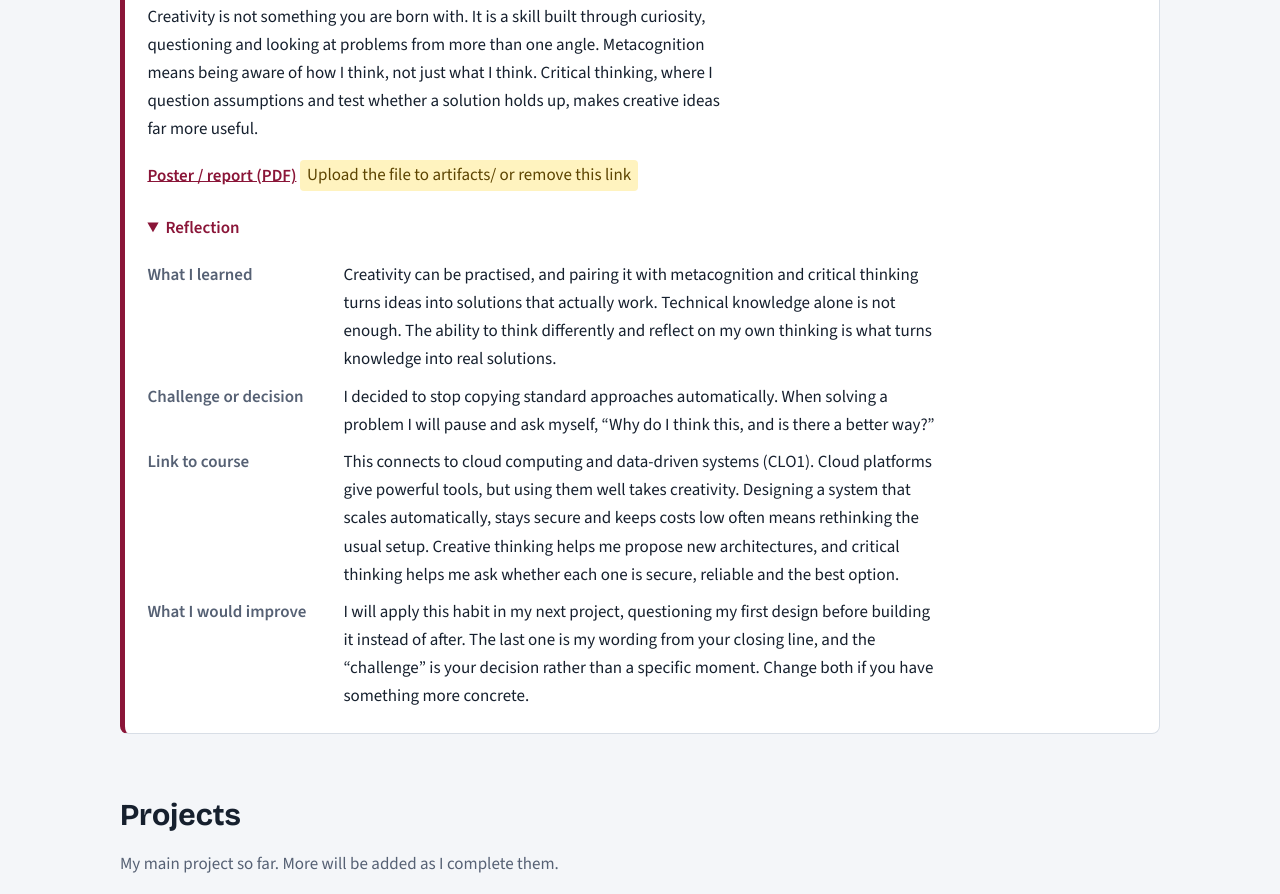
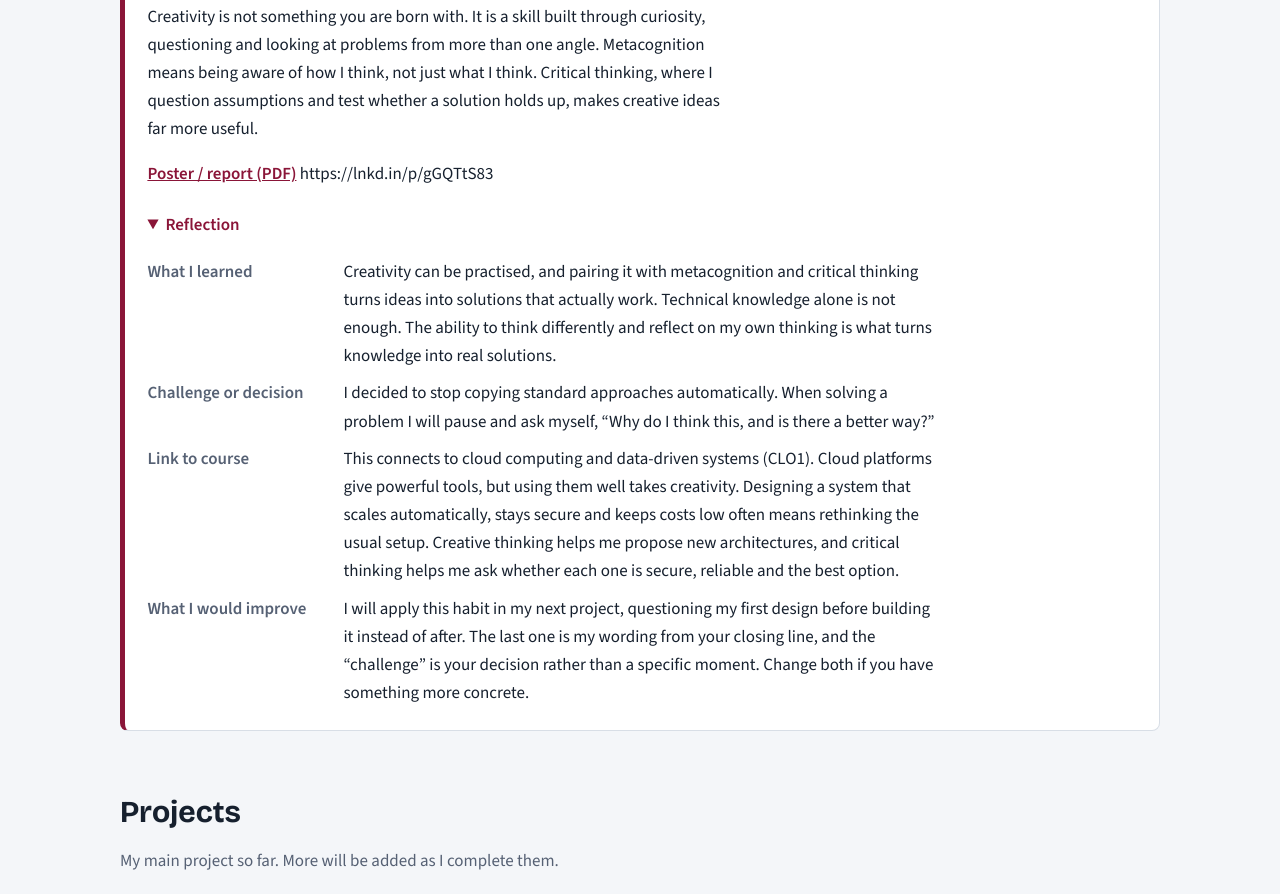
Before and after one commit to orionvfrost/orionvfrost.github.io, a plain HTML site: page index.html in a window 1280 px wide. Shown: the part 1300-2194 px from the top of the page. Drawn offline with nearby package versions, Linux system fonts and the light colour scheme.

Commit message:
Update index.html

```diff
--- a/index.html
+++ b/index.html
@@ -76,7 +76,7 @@
     <p>Creativity is not something you are born with. It is a skill built through curiosity, questioning and looking at problems from more than one angle.
               Metacognition means being aware of how I think, not just what I think.
               Critical thinking, where I question assumptions and test whether a solution holds up, makes creative ideas far more useful.</p>
-    <p class="actions"><a href="artifacts/industry-talk.pdf">Poster / report (PDF)</a> <span class="todo">Upload the file to artifacts/ or remove this link</span></p>
+    <p class="actions"><a href="artifacts/industry-talk.pdf">Poster / report (PDF)</a> <span>https://lnkd.in/p/gGQTtS83</span></p>
     <details open><summary>Reflection</summary>
       <dl class="reflect">
         <dt>What I learned</dt><dd>Creativity can be practised, and pairing it with metacognition and critical thinking turns ideas into solutions that actually work. Technical knowledge alone is not enough. The ability to think differently and reflect on my own thinking is what turns knowledge into real solutions.</dd>
```
